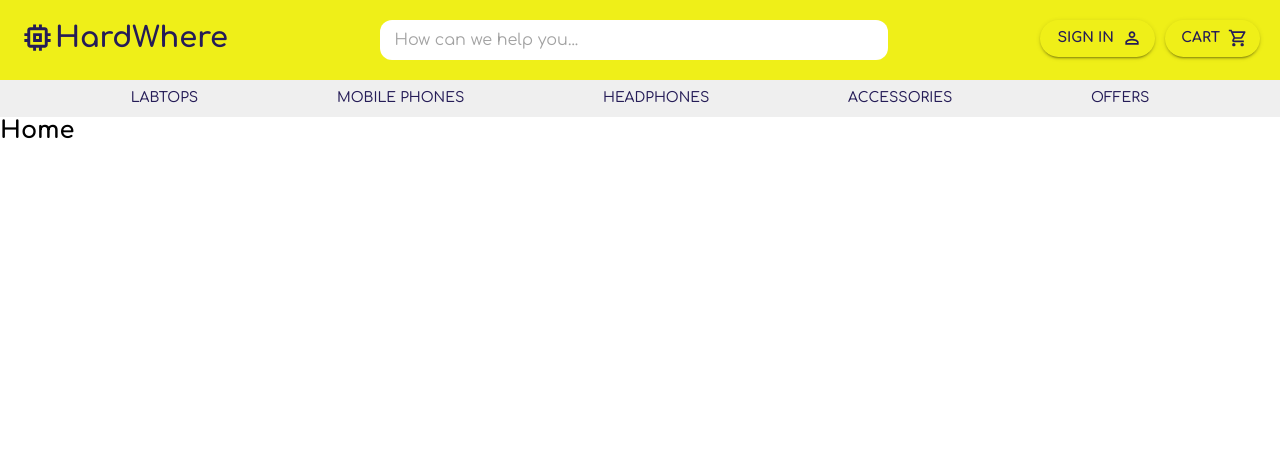
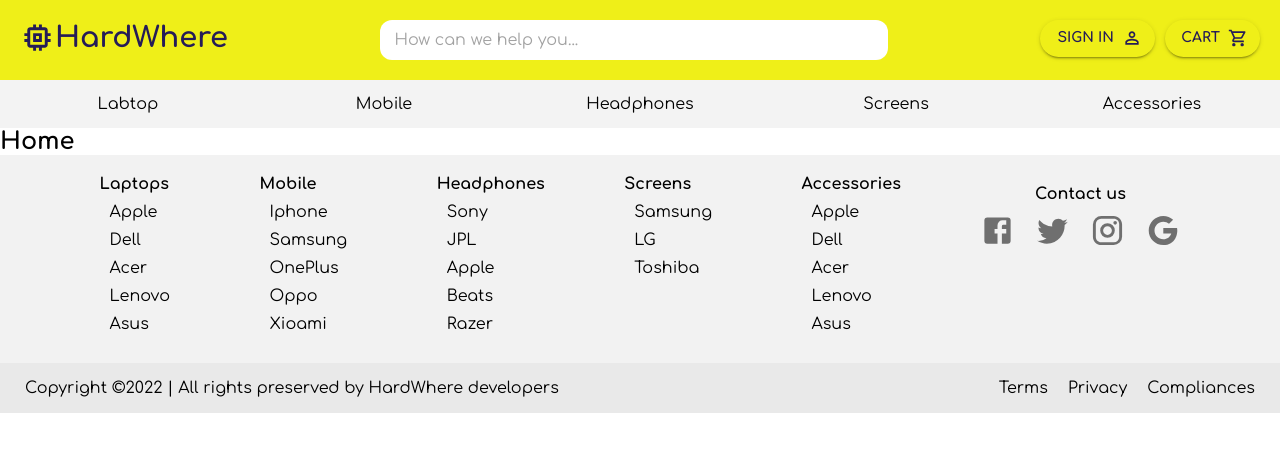
Before and after one commit to YoussefMoRabie/HardWhere, a React (Create React App) app in the folder Web/frontend/: page / in a window 1280 px wide. Shown: the top 452 px of the page. Built offline with nearby package versions, Linux system fonts and the light colour scheme.

Commit message:
Footer created

```diff
--- a/Web/frontend/src/App.js
+++ b/Web/frontend/src/App.js
@@ -6,6 +6,7 @@
 import Signup from "./components/log/Signup";
 import Login from "./components/log/Login";
 import { BrowserRouter as Router, Route, Routes } from "react-router-dom";
+import Footer from "./components/Footer/Footer";
 function App() {
   return (
     <Router>
@@ -17,6 +18,7 @@
           <Route path="/Signin" element={<Login></Login>}></Route>
           <Route path="/signup" element={<Signup></Signup>}></Route>
         </Routes>
+        <Footer/>
       </div>
     </Router>
   );
--- a/Web/frontend/src/components/Footer/Footer.js
+++ b/Web/frontend/src/components/Footer/Footer.js
@@ -1,6 +1,82 @@
+import FacebookIcon from '@mui/icons-material/Facebook';
+import TwitterIcon from '@mui/icons-material/Twitter';
+import InstagramIcon from '@mui/icons-material/Instagram';
+import LinkedInIcon from '@mui/icons-material/LinkedIn';
+import GoogleIcon from '@mui/icons-material/Google';
+import { Link } from 'react-router-dom';
+import './footStyle.css'
 const Footer = () => {
+  const date = new Date();
+  const laptopsBrands = [{ title: "Apple", path: "/" }, { title: "Dell", path: "/" }, { title: "Acer", path: "/" }, { title: "Lenovo", path: "/" }, { title: "Asus", path: "/" }]
+  const mobileBrands = [{ title: "Iphone", path: "/" }, { title: "Samsung", path: "/" }, { title: "OnePlus", path: "/" }, { title: "Oppo", path: "/" }, { title: "Xioami", path: "/" }]
+  const headphonesBrands = [{ title: "Sony", path: "/" }, { title: "JPL", path: "/" }, { title: "Apple", path: "/" }, { title: "Beats", path: "/" }, { title: "Razer", path: "/" }]
+  const screenBrands = [{ title: "Samsung", path: "/" }, { title: "LG", path: "/" }, { title: "Toshiba", path: "/" }]
+  const accessoryBrands = [{ title: "Apple", path: "/" }, { title: "Dell", path: "/" }, { title: "Acer", path: "/" }, { title: "Lenovo", path: "/" }, { title: "Asus", path: "/" }]
   return (
-    <p>Footer</p>
+    <div className="footer">
+      <div className="head">
+        <div className="Laptop category">
+          <h4>Laptops</h4>
+          <ul>
+            {laptopsBrands.map((laptop) => (<li>
+              <Link to={laptop.path}>{laptop.title}</Link>
+            </li>))}
+          </ul>
+        </div>
+        <div className="Mobile category">
+          <h4>Mobile</h4>
+          <ul>
+            {mobileBrands.map((mobile) => (<li>
+              <Link to={mobile.path}>{mobile.title}</Link>
+            </li>))}
+          </ul>
+
+        </div>
+        <div className="Headphone category">
+          <h4>Headphones</h4>
+          <ul>
+            {headphonesBrands.map((headphones) => (<li>
+              <Link to={headphones.path}>{headphones.title}</Link>
+            </li>))}
+          </ul>
+
+        </div>
+        <div className="screens category">
+          <h4>Screens</h4>
+          <ul>
+            {screenBrands.map((screen) => (<li>
+              <Link to={screen.path}>{screen.title}</Link>
+            </li>))}
+          </ul>
+
+        </div>
+        <div className="Accessories category">
+          <h4>Accessories</h4>
+          <ul>
+            {accessoryBrands.map((accessory) => (<li>
+              <Link to={accessory.path}>{accessory.title}</Link>
+            </li>))}
+          </ul>
+        </div>
+        <div className="contact">
+          <h4 style={{ textAlign: 'center', padding: '10px', alignSelf: "flex-end" }}>Contact us</h4>
+          <ul>
+            <li><Link to=""><FacebookIcon color='action' fontSize='large'></FacebookIcon></Link></li>
+            <li><Link to=""><TwitterIcon color='action' fontSize='large'></TwitterIcon></Link></li>
+            <li><Link to=""><InstagramIcon color='action' fontSize='large'></InstagramIcon></Link></li>
+            <li><Link to=""><GoogleIcon color='action' fontSize='large'></GoogleIcon></Link></li>
+          </ul>
+        </div>
+      </div>
+      <div className="tail">
+        <p>Copyright &copy;{date.getFullYear()} | All rights preserved by HardWhere developers </p>
+        <ul className='terms'>
+          <li><Link to="/">Terms</Link> </li>
+          <li><Link to="/">Privacy</Link> </li>
+          <li><Link to="/">Compliances</Link> </li>
+        </ul>
+      </div>
+    </div>
   );
 }
 
--- /dev/null
+++ b/Web/frontend/src/components/Footer/footStyle.css
@@ -0,0 +1,44 @@
+*{
+  box-sizing: border-box
+}
+.footer{
+  width: 100%;
+
+  height: 15vh;
+}
+.head{
+  padding: 20px;
+  background-color: #f2f2f2;
+  display: flex;
+  justify-content: space-evenly;
+  align-items: flex-start;
+}
+.head .category ul{
+  list-style: none;
+  display: flex;
+  flex-direction: column;
+  padding: 10px;
+  gap: 10px;
+}
+.tail{
+  display: flex;
+  justify-content: space-between;
+  align-items: center;
+  height:30%;
+  padding: 25px;
+  background-color: #e9e9e9;
+}
+.tail ul,.head .contact ul{
+  display: flex;
+  justify-content: space-between;
+  gap:20px;
+  list-style: none;
+  padding: 0;
+}
+a{
+  text-decoration: none;
+  color: inherit;
+}
+li:hover a{
+  font-weight: bold;
+}
--- a/Web/frontend/src/components/Navbar/Navbar.js
+++ b/Web/frontend/src/components/Navbar/Navbar.js
@@ -7,10 +7,27 @@
 import PermIdentityOutlinedIcon from '@mui/icons-material/PermIdentityOutlined';
 import MemoryOutlinedIcon from '@mui/icons-material/MemoryOutlined';
 import ShoppingCartOutlinedIcon from '@mui/icons-material/ShoppingCartOutlined';
-import { Grid } from '@mui/material';
+import { Grid, List, ListItem, ListItemText } from '@mui/material';
 import { ThemeProvider, createTheme, } from '@mui/material/styles'
+import { makeStyles } from '@mui/styles'
 import { Link } from 'react-router-dom';
 
+
+const useStyles = makeStyles({
+  listBtn: {
+    display: 'flex',
+    justifyContent: "space-evenly",
+    alignItems: 'center',
+    background: "#f3f3f3",
+  },
+  Btn: {
+    borderRadius: 50
+  }
+  ,
+  listText: {
+    textAlign: 'center',
+  }
+})
 const theme = createTheme({
   typography: {
     fontFamily: "comfortaa"
@@ -32,6 +49,7 @@
   }
   ,
   palette: {
+
     primary: {
       main: "#efef18"
     },
@@ -44,6 +62,23 @@
   }
 })
 const Navbar = () => {
+  const classes = useStyles();
+  const navLinks = [{
+    title: 'Labtop',
+    path: "/"
+  }, {
+    title: 'Mobile',
+    path: "/"
+  }, {
+    title: 'Headphones',
+    path: "/"
+  }, {
+    title: 'Screens',
+    path: "/"
+  }, {
+    title: 'Accessories',
+    path: "/"
+  }]
   const top100Films = [
     { title: 'The Shawshank Redemption', year: 1994 },
     { title: 'The Godfather', year: 1972 },
@@ -54,10 +89,11 @@
     { title: 'Pulp Fiction', year: 1994 }];
   return (
     <ThemeProvider theme={theme}>
-      <Grid>
+
       <div className="header">
         <Grid container spacing={2} justifyContent={"space-between"}>
-            <Grid item sm={"auto"}>
+
+          <Grid item>
             <Stack alignItems="center" direction={"row"}>
               <MemoryOutlinedIcon
                 fontSize="large"
@@ -66,6 +102,7 @@
               <span className="name">HardWhere</span>
             </Stack>
           </Grid>
+
           <Grid item sm={5}>
             <Stack>
               <Autocomplete
@@ -73,7 +110,7 @@
                 id="free-solo-2-demo"
                 disableClearable
                 fullWidth={true}
-                  sx={{ backgroundColor: "white", borderRadius: 3 }}
+                sx={{ backgroundColor: "white", borderRadius: 3, "& input:hover": { boxShadow: "none" } }}
                 options={top100Films.map((option) => option.title)}
                 renderInput={(params) => (
                   <TextField
@@ -85,6 +122,7 @@
                       "& .MuiOutlinedInput-root": {
                         "& > fieldset": {
                           border: "none",
+                          boxShadow: "none",
                         },
                       },
                     }}
@@ -133,31 +171,18 @@
           </Grid>
         </Grid>
       </div>
-        <Grid
-          className="links"
-          sx={{ backgroundColor: "#efefef" }}
-          container
-          justifyContent={"space-evenly"}
-        >
-          <ThemeProvider theme={Btntheme}>
-            <Button color="secondary" href="#text-buttons">
-              Labtops
-            </Button>
-            <Button color="secondary" href="#text-buttons">
-              Mobile Phones
-            </Button>
-            <Button color="secondary" href="#text-buttons">
-              Headphones
-            </Button>
-            <Button color="secondary" href="#text-buttons">
-              Accessories
-            </Button>
-            <Button color="secondary" href="#text-buttons">
-              Offers
-            </Button>
-          </ThemeProvider>
-        </Grid>
-      </Grid>
+      <List className={classes.listBtn} sx={{
+        padding: 0,
+      }}>
+
+        {
+          navLinks.map((navLink) => (<ListItem sx={{borderRadius:10}} className={classes.Btn} button>
+            <ListItemText className={classes.listText} primary={navLink.title} />
+          </ListItem>))
+        }
+
+      </List>
+
     </ThemeProvider>
   );
 }
```
Lines whose indentation alone changed are shown as unchanged.
